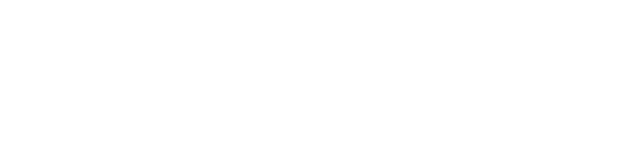
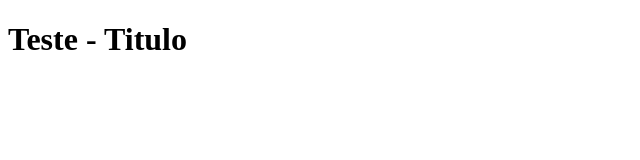
Before and after one commit to kennedycrispim/Teste, a plain HTML site: page index.html in a window 1280 px wide. Shown: the whole page, without its empty margins (0-640 px from the left). Drawn offline with Linux system fonts and the light colour scheme.

Commit message:
Outro commit

```diff
--- a/index.html
+++ b/index.html
@@ -6,6 +6,6 @@
   <title>Document</title>
 </head>
 <body>
-
+  <h1>Teste - Titulo</h1>
 </body>
 </html>
```
